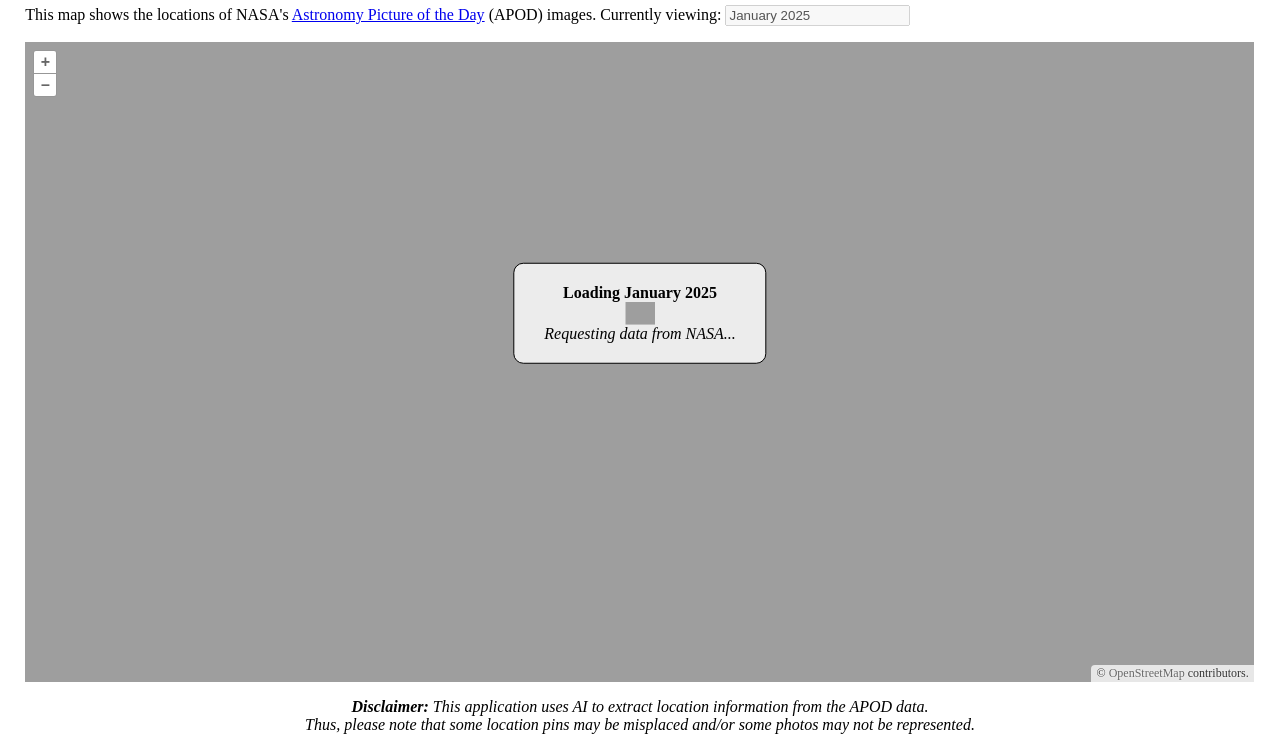
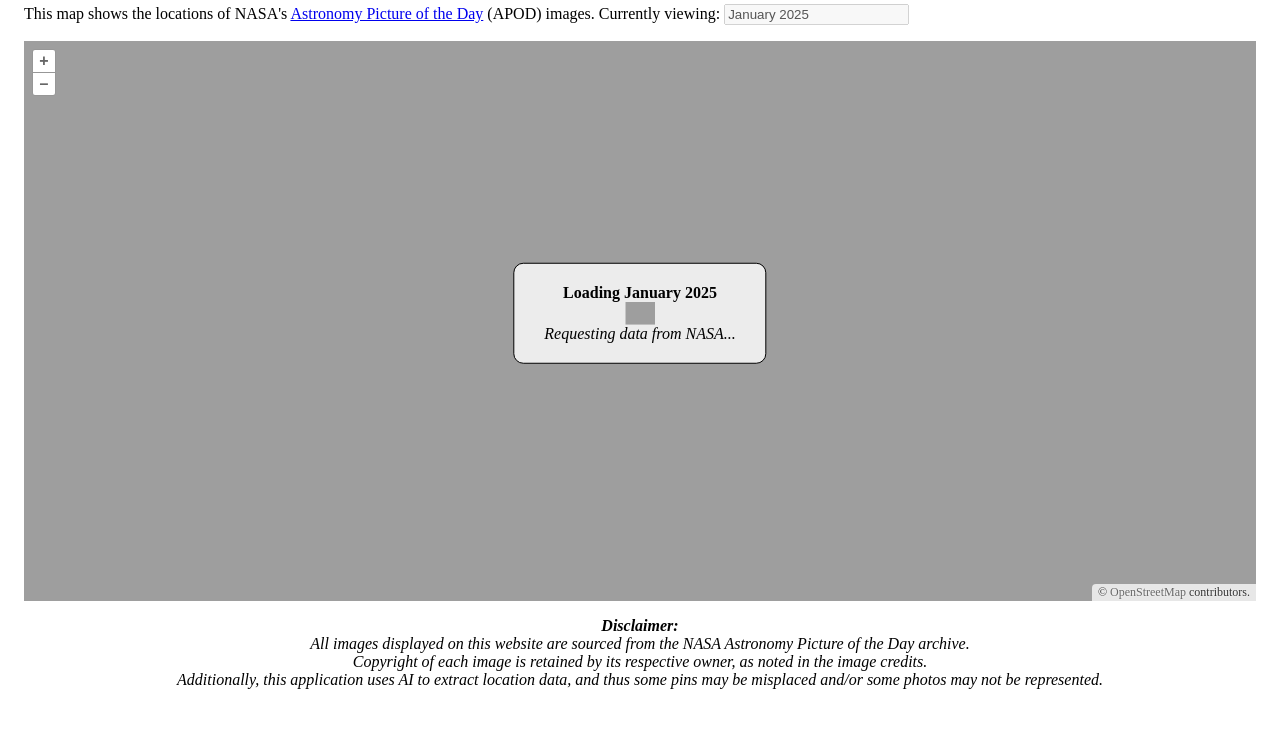
Before and after one commit to michaelschung/apod-map, a website built with Vite: page frontend/index.html in a window 1280 px wide. Shown: the part 87-838 px from the top of the page. After the commit the page ends 800 px from the top, so only its background shows below. Built offline with nearby package versions, Linux system fonts and the light colour scheme; grey boxes are pictures that could not be loaded; files whose address does not match are found by name.

Commit message:
update disclaimer, slight spacing changes

```diff
--- a/frontend/css/style.css
+++ b/frontend/css/style.css
@@ -1,9 +1,26 @@
 @import "../node_modules/ol/ol.css";
 
+* {
+    box-sizing: border-box;
+}
+
 html, body {
-    margin: 0;
-    padding: 1%;
+    padding: 0.5em;
     height: 100%;
+}
+
+h2 {
+    margin: 0.5em 0;
+}
+
+.container {
+    display: flex;
+    flex-direction: column;
+    height: 100%;
+}
+
+.footer {
+    text-align: center;
 }
 
 .popup-content img {
@@ -37,7 +54,8 @@ html, body {
 }
 
 #map {
-    height: 80%;
+    flex: 1;
+    min-height: 0;
     width: 100%;
 }
 
--- a/frontend/index.html
+++ b/frontend/index.html
@@ -12,6 +12,7 @@
     <link rel="stylesheet" href="https://cdn.jsdelivr.net/npm/flatpickr/dist/plugins/monthSelect/style.css">
 </head>
 <body>
+    <div class="container">
         <h2>APOD Map</h2>
         <p>
             This map shows the locations of NASA's <a href="https://apod.nasa.gov/apod/astropix.html">Astronomy Picture of the Day</a> (APOD) images.
@@ -34,12 +35,15 @@
             <i class="status"></i>
         </div>
 
-    <p style="text-align: center;">
+        <p class="footer">
         <i>
-        <b>Disclaimer:</b> This application uses AI to extract location information from the APOD data.
-        <br>Thus, please note that some location pins may be misplaced and/or some photos may not be represented.
+            <b>Disclaimer:</b>
+            <br>All images displayed on this website are sourced from the NASA Astronomy Picture of the Day archive.
+            <br>Copyright of each image is retained by its respective owner, as noted in the image credits.
+            <br>Additionally, this application uses AI to extract location data, and thus some pins may be misplaced and/or some photos may not be represented.
         </i>
         </p>
+    </div>
 
     <script type="module" src="./js/main.js"></script>
 </body>
```
Lines whose indentation alone changed are shown as unchanged.
